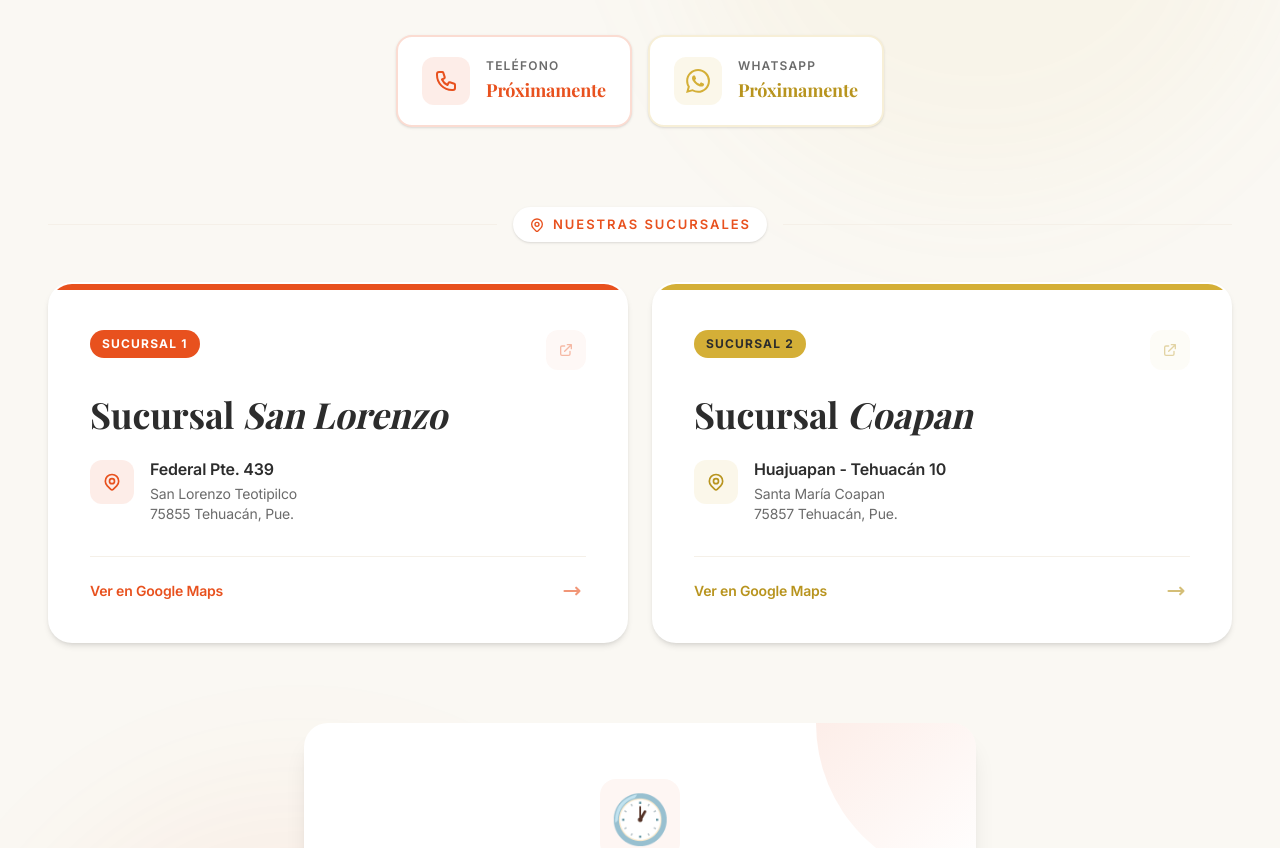
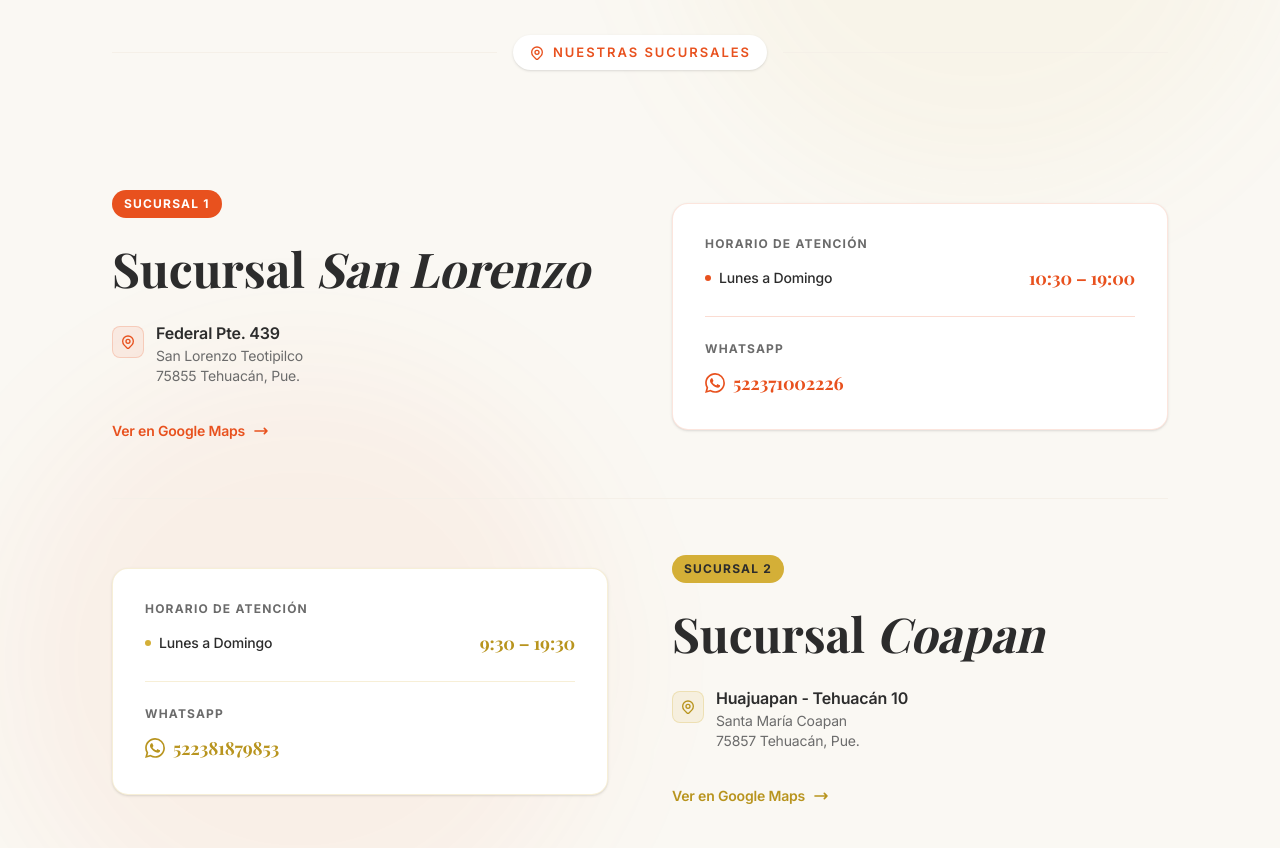
Before and after one commit to CodeWebAI/PollosMareados, a React (Vite) app: page / in a window 1280 px wide. Shown: the part 7580-8428 px from the top of the page. Built offline with nearby package versions, Linux system fonts and the light colour scheme; a web font is replaced by a local one.

Commit message:
Agregamos número de contacto de las sucursales

```diff
--- a/src/components/Contact.jsx
+++ b/src/components/Contact.jsx
@@ -1,24 +1,6 @@
 import { useScrollReveal } from '../hooks/useScrollReveal';
 
 // ── Data ─────────────────────────────────────────────────────────────────────
-const contactInfo = [
-  {
-    icon: 'phone',
-    title: 'Teléfono',
-    value: 'Próximamente',
-    href: null,
-    color: 'fire',
-  },
-  {
-    icon: 'whatsapp',
-    title: 'WhatsApp',
-    value: 'Próximamente',
-    href: null,
-    color: 'gold',
-    external: true,
-  },
-];
-
 const branches = [
   {
     id: 'san-lorenzo',
@@ -27,6 +9,8 @@ const branches = [
     address: 'Federal Pte. 439',
     neighborhood: 'San Lorenzo Teotipilco',
     city: '75855 Tehuacán, Pue.',
+    schedule: '10:30 – 19:00',
+    whatsapp: 522371002226, // Próximamente
     mapUrl:
       'https://www.google.com/maps/search/?api=1&query=Federal+Pte.+439+San+Lorenzo+Teotipilco+Tehuacan+Puebla',
     color: 'fire',
@@ -38,6 +22,8 @@ const branches = [
     address: 'Huajuapan - Tehuacán 10',
     neighborhood: 'Santa María Coapan',
     city: '75857 Tehuacán, Pue.',
+    schedule: '9:30 – 19:30',
+    whatsapp: 522381879853, // Próximamente
     mapUrl:
       'https://www.google.com/maps/search/?api=1&query=Huajuapan+Tehuacan+10+Santa+Maria+Coapan+Tehuacan+Puebla',
     color: 'gold',
@@ -47,17 +33,16 @@ const branches = [
 // ── Component ────────────────────────────────────────────────────────────────
 function Contact() {
   const [titleRef, titleVisible] = useScrollReveal();
-  const [cardsRef, cardsVisible] = useScrollReveal(0.08);
-  const [branchesRef, branchesVisible] = useScrollReveal(0.08);
-  const [scheduleRef, scheduleVisible] = useScrollReveal(0.08);
+  const [branchesRef, branchesVisible] = useScrollReveal(0.06);
 
   return (
     <section id="contacto" className="relative py-24 md:py-40 bg-cream overflow-hidden">
+
       {/* Background Blobs */}
       <div className="absolute top-16 right-0 w-[600px] h-[600px] bg-gold/5 rounded-full blur-3xl pointer-events-none" />
       <div className="absolute bottom-16 left-0 w-[600px] h-[600px] bg-fire/5 rounded-full blur-3xl pointer-events-none" />
 
-      <div className="relative max-w-7xl mx-auto px-6 lg:px-12">
+      <div className="relative max-w-6xl mx-auto px-6 lg:px-12">
 
         {/* ── Section Header ── */}
         <div
@@ -79,23 +64,13 @@ function Contact() {
           </p>
         </div>
 
-        {/* ── Contact Chips ── */}
-        <div
-          ref={cardsRef}
-          className="flex flex-col sm:flex-row justify-center gap-4 mb-20"
-        >
-          {contactInfo.map((info, i) => (
-            <ContactChip key={i} info={info} index={i} visible={cardsVisible} />
-          ))}
-        </div>
-
-        {/* ── Branches Header ── */}
+        {/* ── Branches ── */}
         <div
           ref={branchesRef}
-          className={`transition-all duration-1000 ${branchesVisible ? 'opacity-100 translate-y-0' : 'opacity-0 translate-y-12'
-            }`}
+          className="space-y-0"
         >
-          <div className="flex items-center gap-4 mb-10">
+          {/* Divider label */}
+          <div className="flex items-center gap-4 mb-16">
             <div className="h-px flex-1 bg-sand" />
             <div className="flex items-center gap-2 px-4 py-2 bg-white rounded-full shadow-sm">
               <MapPinGroupIcon />
@@ -104,54 +79,15 @@ function Contact() {
             <div className="h-px flex-1 bg-sand" />
           </div>
 
-          {/* ── Branch Cards ── */}
-          <div className="grid md:grid-cols-2 gap-6 mb-20">
           {branches.map((branch, i) => (
-              <BranchCard key={branch.id} branch={branch} index={i} visible={branchesVisible} />
+            <BranchRow
+              key={branch.id}
+              branch={branch}
+              index={i}
+              visible={branchesVisible}
+              reversed={i % 2 !== 0}
+            />
           ))}
-          </div>
-        </div>
-
-        {/* ── Schedule Card ── */}
-        <div
-          ref={scheduleRef}
-          className={`max-w-2xl mx-auto transition-all duration-1000 delay-200 ${scheduleVisible ? 'opacity-100 translate-y-0' : 'opacity-0 translate-y-12'
-            }`}
-        >
-          <div className="relative bg-white rounded-3xl p-10 md:p-14 shadow-xl overflow-hidden">
-            {/* Corner decoration */}
-            <div className="absolute top-0 right-0 w-40 h-40 bg-gradient-to-br from-fire/10 to-transparent rounded-bl-full pointer-events-none" />
-            <div className="absolute bottom-0 left-0 w-32 h-32 bg-gradient-to-tr from-gold/8 to-transparent rounded-tr-full pointer-events-none" />
-
-            <div className="relative text-center">
-              <div className="inline-flex items-center justify-center w-20 h-20 bg-fire/5 rounded-2xl mb-6">
-                <span className="text-5xl">🕐</span>
-              </div>
-
-              <h3 className="font-display text-3xl md:text-4xl font-bold text-smoke mb-4">
-                Horario de Atención
-              </h3>
-              <p className="text-stone mb-8">Abiertos todos los días para servirte</p>
-
-              <div className="max-w-sm mx-auto space-y-3 mb-10">
-                <div className="flex justify-between items-center py-4 border-t-2 border-sand">
-                  <span className="text-stone font-medium">Lunes a Domingo</span>
-                  <span className="font-display text-xl font-bold text-fire">Próximamente</span>
-                </div>
-              </div>
-
-              {/* CTA */}
-              <div className="pt-8 border-t border-sand">
-                <p className="text-stone mb-6">¿Tienes alguna pregunta o comentario?</p>
-                <button
-                  type="button"
-                  className="bg-fire text-white font-bold px-8 py-4 rounded-full hover:bg-fire-dark transition-all duration-300 shadow-lg hover:shadow-xl hover:scale-105 cursor-pointer"
-                >
-                  Envíanos un mensaje
-                </button>
-              </div>
-            </div>
-          </div>
         </div>
 
       </div>
@@ -159,153 +95,136 @@ function Contact() {
   );
 }
 
-// ── ContactChip ───────────────────────────────────────────────────────────────
-function ContactChip({ info, index, visible }) {
-  const colorMap = {
-    fire: {
-      icon: 'bg-fire/10 text-fire',
-      pill: 'border-fire/20 hover:border-fire hover:shadow-fire/20',
-      value: 'text-fire',
-    },
-    gold: {
-      icon: 'bg-gold/10 text-gold',
-      pill: 'border-gold/20 hover:border-gold hover:shadow-gold/20',
-      value: 'text-gold-dark',
-    },
-  };
-
-  const Icon = { phone: PhoneIcon, whatsapp: WhatsAppIcon }[info.icon];
-  const colors = colorMap[info.color];
-  const Wrapper = info.href ? 'a' : 'div';
-  const props = info.href
-    ? { href: info.href, ...(info.external && { target: '_blank', rel: 'noopener noreferrer' }) }
-    : {};
-
-  return (
-    <Wrapper
-      {...props}
-      className={`group flex items-center gap-4 bg-white rounded-2xl px-6 py-5 border-2 shadow-sm
-        transition-all duration-500 hover:shadow-lg hover:-translate-y-1
-        ${colors.pill}
-        ${visible ? 'opacity-100 translate-y-0' : 'opacity-0 translate-y-8'}
-        ${info.href ? 'cursor-pointer' : ''}
-      `}
-      style={{ transitionDelay: `${index * 120}ms` }}
-    >
-      <div className={`flex-shrink-0 w-12 h-12 rounded-xl flex items-center justify-center transition-all duration-300 ${colors.icon}`}>
-        <Icon />
-      </div>
-      <div className="text-left">
-        <p className="text-xs font-semibold uppercase tracking-widest text-stone mb-0.5">{info.title}</p>
-        <p className={`font-display text-lg font-bold ${colors.value}`}>{info.value}</p>
-      </div>
-    </Wrapper>
-  );
-}
-
-// ── BranchCard ────────────────────────────────────────────────────────────────
-function BranchCard({ branch, index, visible }) {
-  const colorMap = {
+// ── BranchRow ─────────────────────────────────────────────────────────────────
+function BranchRow({ branch, index, visible, reversed }) {
+  const colors = {
     fire: {
       badge: 'bg-fire text-white',
-      icon: 'bg-fire/10 text-fire',
-      bar: 'bg-fire',
-      hover: 'group-hover:text-fire',
-      border: 'hover:border-fire/30',
-      pin: 'text-fire',
+      accent: 'text-fire',
+      border: 'border-fire/15',
+      dot: 'bg-fire',
+      pill: 'bg-fire/8 text-fire border border-fire/20',
+      mapLink: 'text-fire',
+      divider: 'bg-fire/20',
     },
     gold: {
       badge: 'bg-gold text-smoke',
-      icon: 'bg-gold/10 text-gold-dark',
-      bar: 'bg-gold',
-      hover: 'group-hover:text-gold-dark',
-      border: 'hover:border-gold/30',
-      pin: 'text-gold-dark',
+      accent: 'text-gold-dark',
+      border: 'border-gold/20',
+      dot: 'bg-gold',
+      pill: 'bg-gold/10 text-gold-dark border border-gold/25',
+      mapLink: 'text-gold-dark',
+      divider: 'bg-gold/20',
     },
-  };
+  }[branch.color];
 
-  const colors = colorMap[branch.color];
+  // Info panel (name + address + map link)
+  const InfoPanel = (
+    <div className={`flex-1 transition-all duration-700 ${visible ? 'opacity-100 translate-y-0' : 'opacity-0 translate-y-8'
+      }`} style={{ transitionDelay: `${index * 80}ms` }}>
+      {/* Badge */}
+      <span className={`inline-block text-xs font-bold uppercase tracking-widest px-3 py-1.5 rounded-full mb-5 ${colors.badge}`}>
+        {branch.badge}
+      </span>
 
-  return (
+      {/* Name */}
+      <h3 className="font-display text-4xl md:text-5xl font-bold text-smoke mb-6 leading-tight">
+        Sucursal <span className="italic">{branch.name}</span>
+      </h3>
+
+      {/* Address */}
+      <div className="flex items-start gap-3 mb-8">
+        <div className={`mt-1 flex-shrink-0 w-8 h-8 rounded-lg flex items-center justify-center ${colors.pill}`}>
+          <LocationIcon />
+        </div>
+        <div>
+          <p className="font-semibold text-smoke text-base leading-snug">{branch.address}</p>
+          <p className="text-stone text-sm mt-0.5">{branch.neighborhood}</p>
+          <p className="text-stone text-sm">{branch.city}</p>
+        </div>
+      </div>
+
+      {/* Maps link */}
       <a
         href={branch.mapUrl}
         target="_blank"
         rel="noopener noreferrer"
-      className={`group relative bg-white rounded-3xl overflow-hidden border-2 border-transparent
-        shadow-md hover:shadow-2xl hover:-translate-y-2
-        transition-all duration-500
-        ${colors.border}
-        ${visible ? 'opacity-100 translate-y-0' : 'opacity-0 translate-y-12'}
-      `}
-      style={{ transitionDelay: `${index * 150}ms` }}
-      aria-label={`Ver ubicación de Sucursal ${branch.name} en Google Maps`}
+        aria-label={`Ver ${branch.name} en Google Maps`}
+        className={`inline-flex items-center gap-2 text-sm font-semibold group
+          hover:gap-3 transition-all duration-300 ${colors.mapLink}`}
       >
-      {/* Top color bar */}
-      <div className={`h-1.5 w-full ${colors.bar}`} />
+        <span>Ver en Google Maps</span>
+        <ArrowRightIcon className="w-4 h-4 transition-transform duration-300 group-hover:translate-x-1" />
+      </a>
+    </div>
+  );
 
-      <div className="p-8 md:p-10">
-        {/* Badge */}
-        <div className="flex items-start justify-between mb-6">
-          <span className={`inline-block text-xs font-bold uppercase tracking-widest px-3 py-1.5 rounded-full ${colors.badge}`}>
-            {branch.badge}
+  // Detail panel (schedule + whatsapp)
+  const DetailPanel = (
+    <div className={`flex-1 transition-all duration-700 ${visible ? 'opacity-100 translate-y-0' : 'opacity-0 translate-y-8'
+      }`} style={{ transitionDelay: `${index * 80 + 120}ms` }}>
+      <div className={`rounded-2xl border ${colors.border} bg-white p-8 space-y-6 shadow-sm`}>
+
+        {/* Schedule */}
+        <div>
+          <p className="text-xs font-bold uppercase tracking-widest text-stone mb-3">
+            Horario de Atención
+          </p>
+          <div className="flex items-center justify-between">
+            <div className="flex items-center gap-2">
+              <span className={`w-1.5 h-1.5 rounded-full flex-shrink-0 ${colors.dot}`} />
+              <span className="text-smoke font-medium text-sm">Lunes a Domingo</span>
+            </div>
+            <span className={`font-display font-bold text-lg tabular-nums ${colors.accent}`}>
+              {branch.schedule}
             </span>
-          {/* Map icon hint */}
-          <div
-            className={`w-10 h-10 rounded-xl flex items-center justify-center opacity-40 group-hover:opacity-100 transition-all duration-300 ${colors.icon}`}
-          >
-            <ExternalLinkIcon />
           </div>
         </div>
 
-        {/* Branch name */}
-        <h3 className={`font-display text-3xl md:text-4xl font-bold text-smoke mb-6 transition-colors duration-300 ${colors.hover}`}>
-          Sucursal <span className="italic">{branch.name}</span>
-        </h3>
+        {/* Divider */}
+        <div className={`h-px w-full ${colors.divider}`} />
 
-        {/* Address block */}
-        <div className="flex items-start gap-4">
-          <div className={`flex-shrink-0 w-11 h-11 rounded-xl flex items-center justify-center ${colors.icon} mt-0.5`}>
-            <LocationIcon />
+        {/* WhatsApp */}
+        <div>
+          <p className="text-xs font-bold uppercase tracking-widest text-stone mb-3">
+            WhatsApp
+          </p>
+          {branch.whatsapp ? (
+            <a
+              href={`https://wa.me/${branch.whatsapp}`}
+              target="_blank"
+              rel="noopener noreferrer"
+              className={`flex items-center gap-2 font-display font-bold text-lg group
+                hover:underline underline-offset-2 transition-all ${colors.accent}`}
+            >
+              <WhatsAppIcon />
+              <span>{branch.whatsapp}</span>
+            </a>
+          ) : (
+            <div className="flex items-center gap-2">
+              <WhatsAppIcon className={`w-5 h-5 ${colors.accent} opacity-50`} />
+              <span className={`font-display font-bold text-lg ${colors.accent} opacity-60`}>
+                Próximamente
+              </span>
             </div>
-          <div>
-            <p className="font-semibold text-smoke text-base leading-snug">{branch.address}</p>
-            <p className="text-stone text-sm mt-1">{branch.neighborhood}</p>
-            <p className="text-stone text-sm">{branch.city}</p>
+          )}
         </div>
       </div>
+    </div>
+  );
 
-        {/* CTA footer */}
-        <div className={`mt-8 pt-6 border-t border-sand flex items-center justify-between`}>
-          <span className={`text-sm font-semibold ${colors.pin} flex items-center gap-1.5 group-hover:gap-2.5 transition-all duration-300`}>
-            <span>Ver en Google Maps</span>
-          </span>
-          <ArrowRightIcon className={`w-5 h-5 ${colors.pin} -translate-x-1 group-hover:translate-x-0 opacity-60 group-hover:opacity-100 transition-all duration-300`} />
+  return (
+    <div className={`flex flex-col md:flex-row gap-10 md:gap-16 items-center py-14 border-b border-sand last:border-b-0 ${reversed ? 'md:flex-row-reverse' : ''}`}>
+      {InfoPanel}
+      {DetailPanel}
     </div>
-      </div>
-    </a>
   );
 }
 
 // ── SVG Icons ─────────────────────────────────────────────────────────────────
-function PhoneIcon() {
-  return (
-    <svg className="w-6 h-6" fill="none" viewBox="0 0 24 24" stroke="currentColor" strokeWidth={2}>
-      <path strokeLinecap="round" strokeLinejoin="round" d="M3 5a2 2 0 012-2h3.28a1 1 0 01.948.684l1.498 4.493a1 1 0 01-.502 1.21l-2.257 1.13a11.042 11.042 0 005.516 5.516l1.13-2.257a1 1 0 011.21-.502l4.493 1.498a1 1 0 01.684.949V19a2 2 0 01-2 2h-1C9.716 21 3 14.284 3 6V5z" />
-    </svg>
-  );
-}
-
-function WhatsAppIcon() {
-  return (
-    <svg className="w-6 h-6" fill="currentColor" viewBox="0 0 24 24">
-      <path d="M17.472 14.382c-.297-.149-1.758-.867-2.03-.967-.273-.099-.471-.148-.67.15-.197.297-.767.966-.94 1.164-.173.199-.347.223-.644.075-.297-.15-1.255-.463-2.39-1.475-.883-.788-1.48-1.761-1.653-2.059-.173-.297-.018-.458.13-.606.134-.133.298-.347.446-.52.149-.174.198-.298.298-.497.099-.198.05-.371-.025-.52-.075-.149-.669-1.612-.916-2.207-.242-.579-.487-.5-.669-.51-.173-.008-.371-.01-.57-.01-.198 0-.52.074-.792.372-.272.297-1.04 1.016-1.04 2.479 0 1.462 1.065 2.875 1.213 3.074.149.198 2.096 3.2 5.077 4.487.709.306 1.262.489 1.694.625.712.227 1.36.195 1.871.118.571-.085 1.758-.719 2.006-1.413.248-.694.248-1.289.173-1.413-.074-.124-.272-.198-.57-.347m-5.421 7.403h-.004a9.87 9.87 0 01-5.031-1.378l-.361-.214-3.741.982.998-3.648-.235-.374a9.86 9.86 0 01-1.51-5.26c.001-5.45 4.436-9.884 9.888-9.884 2.64 0 5.122 1.03 6.988 2.898a9.825 9.825 0 012.893 6.994c-.003 5.45-4.437 9.884-9.885 9.884m8.413-18.297A11.815 11.815 0 0012.05 0C5.495 0 .16 5.335.157 11.892c0 2.096.547 4.142 1.588 5.945L.057 24l6.305-1.654a11.882 11.882 0 005.683 1.448h.005c6.554 0 11.89-5.335 11.893-11.893a11.821 11.821 0 00-3.48-8.413z" />
-    </svg>
-  );
-}
-
 function LocationIcon() {
   return (
-    <svg className="w-5 h-5" fill="none" viewBox="0 0 24 24" stroke="currentColor" strokeWidth={2}>
+    <svg className="w-4 h-4" fill="none" viewBox="0 0 24 24" stroke="currentColor" strokeWidth={2}>
       <path strokeLinecap="round" strokeLinejoin="round" d="M17.657 16.657L13.414 20.9a1.998 1.998 0 01-2.827 0l-4.244-4.243a8 8 0 1111.314 0z" />
       <path strokeLinecap="round" strokeLinejoin="round" d="M15 11a3 3 0 11-6 0 3 3 0 016 0z" />
     </svg>
@@ -321,10 +240,10 @@ function MapPinGroupIcon() {
   );
 }
 
-function ExternalLinkIcon() {
+function WhatsAppIcon({ className }) {
   return (
-    <svg className="w-4 h-4" fill="none" viewBox="0 0 24 24" stroke="currentColor" strokeWidth={2}>
-      <path strokeLinecap="round" strokeLinejoin="round" d="M10 6H6a2 2 0 00-2 2v10a2 2 0 002 2h10a2 2 0 002-2v-4M14 4h6m0 0v6m0-6L10 14" />
+    <svg className={className ?? 'w-5 h-5'} fill="currentColor" viewBox="0 0 24 24">
+      <path d="M17.472 14.382c-.297-.149-1.758-.867-2.03-.967-.273-.099-.471-.148-.67.15-.197.297-.767.966-.94 1.164-.173.199-.347.223-.644.075-.297-.15-1.255-.463-2.39-1.475-.883-.788-1.48-1.761-1.653-2.059-.173-.297-.018-.458.13-.606.134-.133.298-.347.446-.52.149-.174.198-.298.298-.497.099-.198.05-.371-.025-.52-.075-.149-.669-1.612-.916-2.207-.242-.579-.487-.5-.669-.51-.173-.008-.371-.01-.57-.01-.198 0-.52.074-.792.372-.272.297-1.04 1.016-1.04 2.479 0 1.462 1.065 2.875 1.213 3.074.149.198 2.096 3.2 5.077 4.487.709.306 1.262.489 1.694.625.712.227 1.36.195 1.871.118.571-.085 1.758-.719 2.006-1.413.248-.694.248-1.289.173-1.413-.074-.124-.272-.198-.57-.347m-5.421 7.403h-.004a9.87 9.87 0 01-5.031-1.378l-.361-.214-3.741.982.998-3.648-.235-.374a9.86 9.86 0 01-1.51-5.26c.001-5.45 4.436-9.884 9.888-9.884 2.64 0 5.122 1.03 6.988 2.898a9.825 9.825 0 012.893 6.994c-.003 5.45-4.437 9.884-9.885 9.884m8.413-18.297A11.815 11.815 0 0012.05 0C5.495 0 .16 5.335.157 11.892c0 2.096.547 4.142 1.588 5.945L.057 24l6.305-1.654a11.882 11.882 0 005.683 1.448h.005c6.554 0 11.89-5.335 11.893-11.893a11.821 11.821 0 00-3.48-8.413z" />
     </svg>
   );
 }
```
Lines whose indentation alone changed are shown as unchanged.
